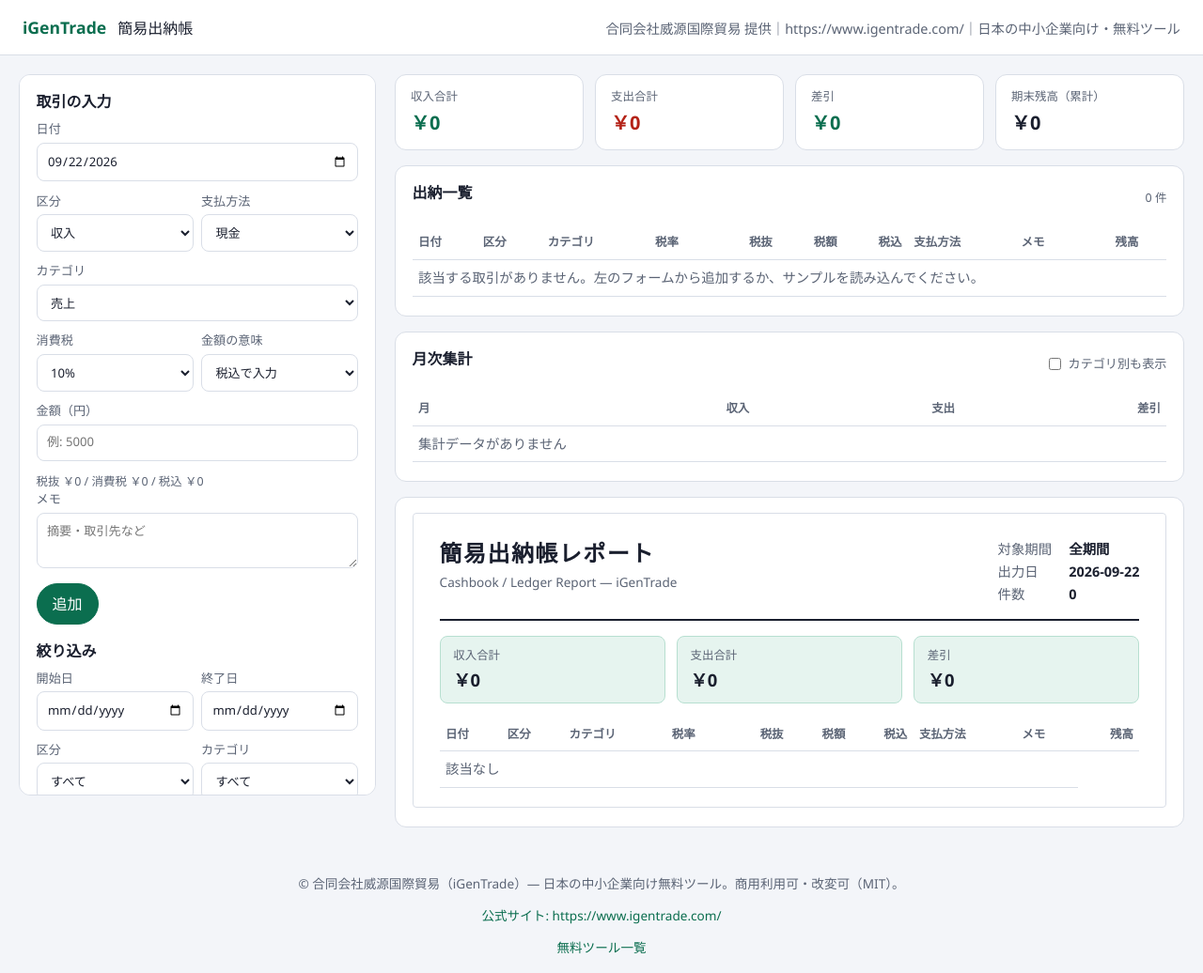
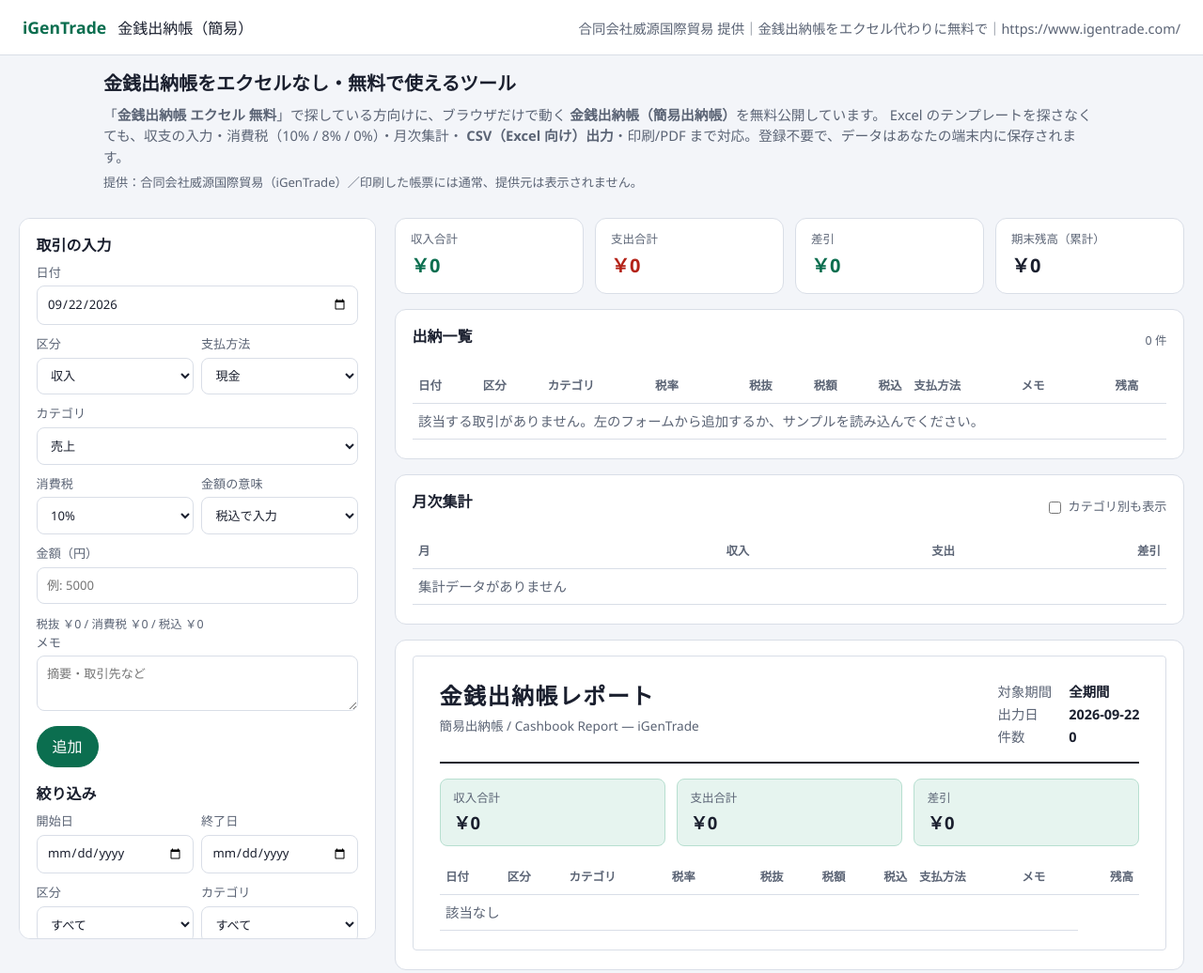
Before and after one commit to igentrade/igentrade-suitoubo, a plain HTML site: page index.html in a window 1280 px wide. Shown: the top 1036 px of the page at 94% size. Drawn offline with Linux system fonts and the light colour scheme.

Commit message:
Target search phrases 金銭出納帳 エクセル 無料 for discoverability.
Update title, meta, on-page intro, and README so Excel-free cashbook searches can find the tool.

```diff
--- a/index.html
+++ b/index.html
@@ -3,9 +3,9 @@
 <head>
   <meta charset="UTF-8" />
   <meta name="viewport" content="width=device-width, initial-scale=1" />
-  <title>簡易出納帳 | iGenTrade（合同会社威源国際貿易）</title>
-  <meta name="description" content="合同会社威源国際貿易（iGenTrade）が無料提供。日本の中小企業向け簡易出納帳。収入・支出の記録、月次集計、CSV入出力、印刷・PDF。ブラウザ内のみで動作。" />
-  <meta name="keywords" content="合同会社威源国際貿易,威源国際貿易,iGenTrade,簡易出納帳,出納帳,現金出納,帳簿,中小企業,無料ツール" />
+  <title>金銭出納帳 エクセル 無料｜ブラウザで使える簡易出納帳 | iGenTrade（合同会社威源国際貿易）</title>
+  <meta name="description" content="金銭出納帳をエクセルなし・無料で作成。合同会社威源国際貿易（iGenTrade）提供のブラウザ版簡易出納帳。収支記録・消費税・月次集計・CSV（Excel向け）・PDF。登録不要。" />
+  <meta name="keywords" content="金銭出納帳,金銭出納帳 エクセル,金銭出納帳 エクセル 無料,金銭出納帳 無料,出納帳 エクセル 無料,簡易出納帳,現金出納帳,合同会社威源国際貿易,iGenTrade,CSV,Excel" />
   <meta name="author" content="合同会社威源国際貿易 (iGenTrade)" />
   <link rel="canonical" href="https://igentrade.github.io/igentrade-suitoubo/" />
   <link rel="stylesheet" href="styles.css" />
@@ -14,10 +14,21 @@
   <header class="topbar no-print">
     <div class="brand">
       <strong>iGenTrade</strong>
-      <span>簡易出納帳</span>
+      <span>金銭出納帳（簡易）</span>
     </div>
-    <p class="tagline">合同会社威源国際貿易 提供｜https://www.igentrade.com/｜日本の中小企業向け・無料ツール</p>
+    <p class="tagline">合同会社威源国際貿易 提供｜金銭出納帳をエクセル代わりに無料で｜https://www.igentrade.com/</p>
   </header>
+
+  <section class="seo-intro no-print">
+    <h1>金銭出納帳をエクセルなし・無料で使えるツール</h1>
+    <p>
+      「<strong>金銭出納帳 エクセル 無料</strong>」で探している方向けに、ブラウザだけで動く
+      <strong>金銭出納帳（簡易出納帳）</strong>を無料公開しています。
+      Excel のテンプレートを探さなくても、収支の入力・消費税（10% / 8% / 0%）・月次集計・
+      <strong>CSV（Excel 向け）出力</strong>・印刷/PDF まで対応。登録不要で、データはあなたの端末内に保存されます。
+    </p>
+    <p class="seo-sub">提供：合同会社威源国際貿易（iGenTrade）／印刷した帳票には通常、提供元は表示されません。</p>
+  </section>
 
   <main class="layout">
     <aside class="panel no-print">
@@ -209,8 +220,8 @@
         <article class="sheet" id="sheet">
           <div class="sheet-head">
             <div>
-              <p class="doc-label">簡易出納帳レポート</p>
-              <p class="doc-sub">Cashbook / Ledger Report — iGenTrade</p>
+              <p class="doc-label">金銭出納帳レポート</p>
+              <p class="doc-sub">簡易出納帳 / Cashbook Report — iGenTrade</p>
             </div>
             <div class="meta">
               <p><span>対象期間</span> <strong id="rPeriod">—</strong></p>
--- a/styles.css
+++ b/styles.css
@@ -381,3 +381,26 @@ body {
     padding: 0;
   }
 }
+
+
+.seo-intro {
+  max-width: 1100px;
+  margin: 0 auto;
+  padding: 1rem 1.25rem 0;
+}
+.seo-intro h1 {
+  margin: 0 0 .5rem;
+  font-size: 1.25rem;
+  line-height: 1.4;
+}
+.seo-intro p {
+  margin: 0 0 .45rem;
+  color: var(--muted);
+  font-size: .92rem;
+}
+.seo-intro .seo-sub {
+  font-size: .82rem;
+}
+@media print {
+  .seo-intro { display: none !important; }
+}
```
Also changed, not shown: 1 other file.
